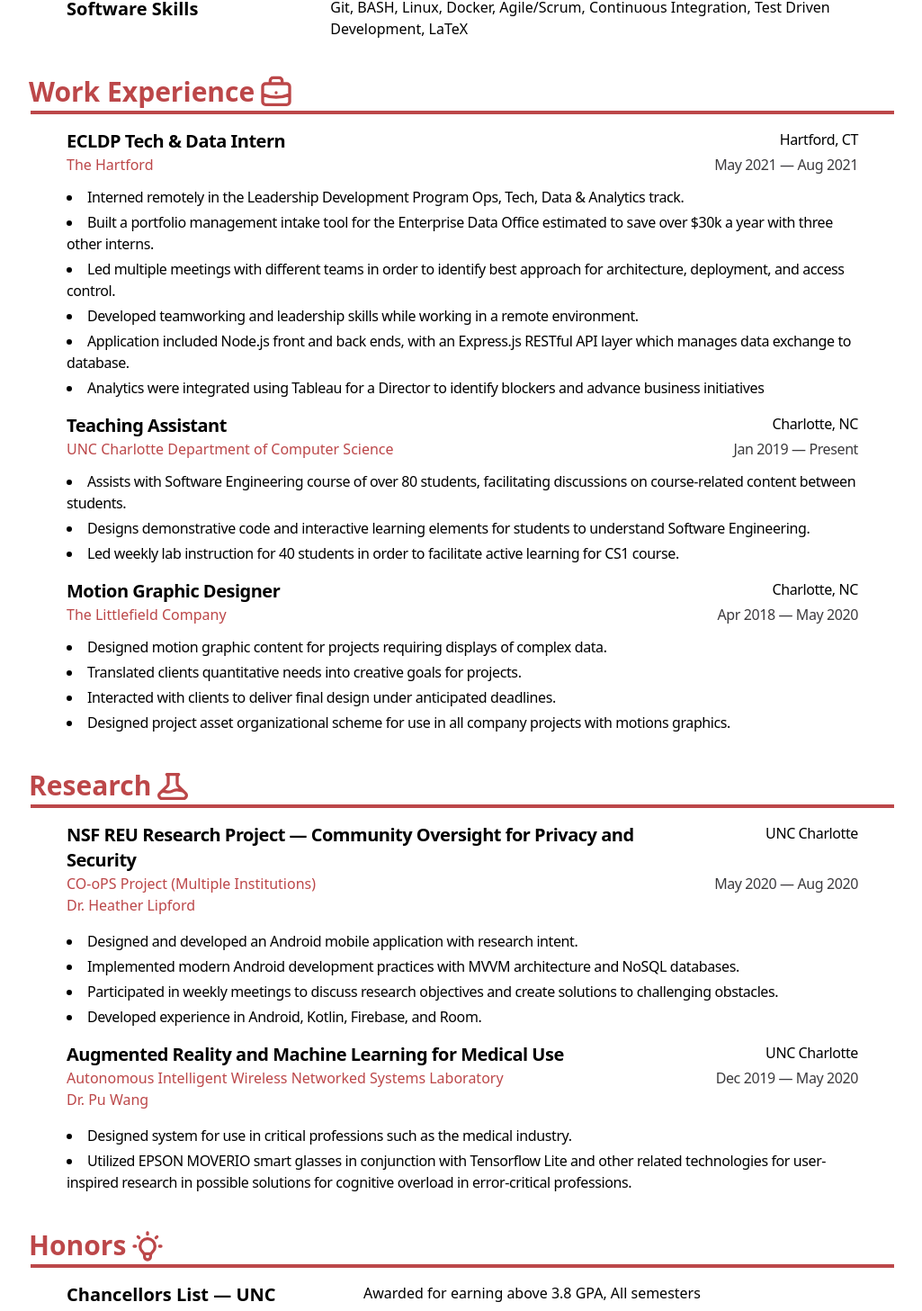
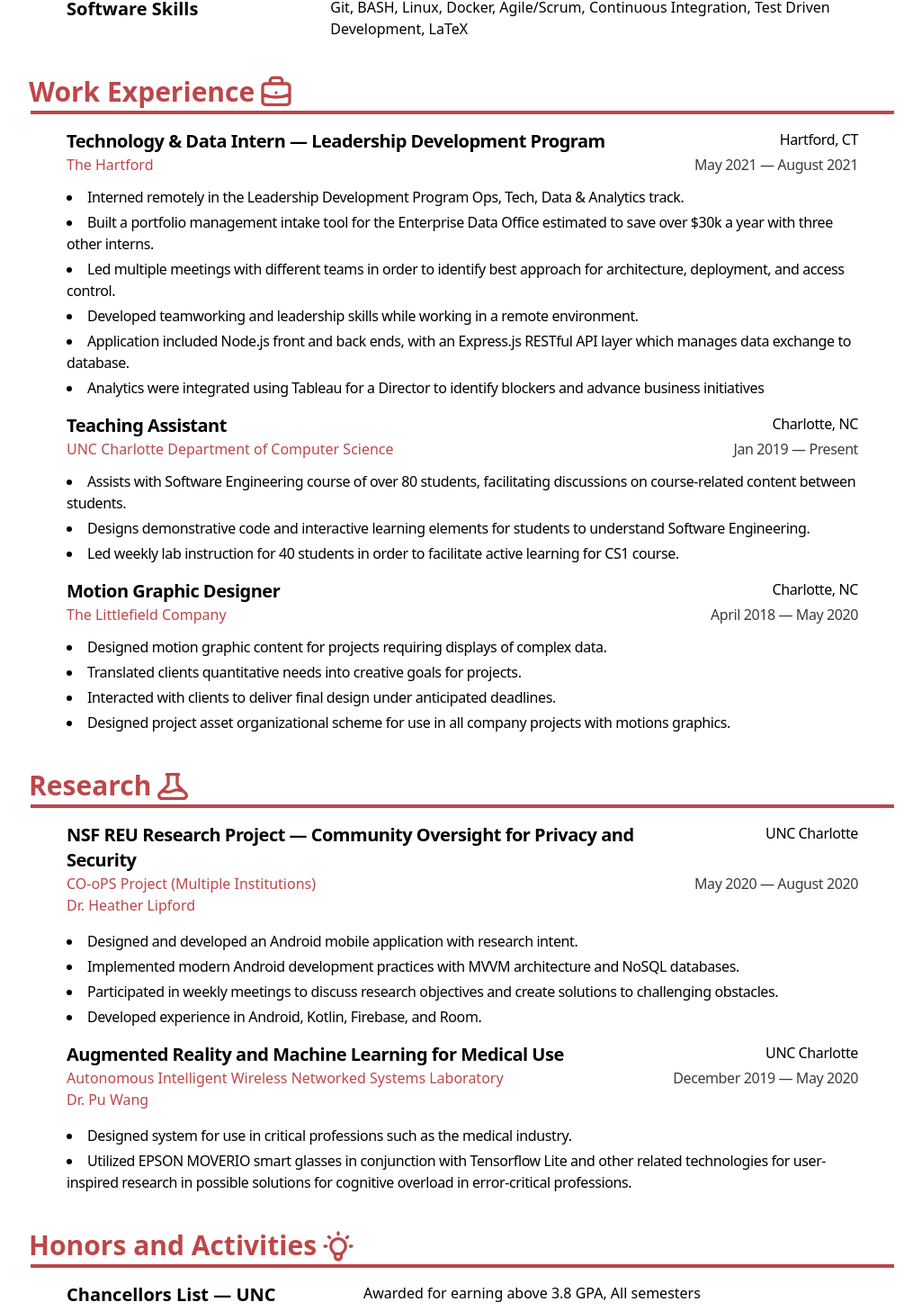
Before and after one commit to nicholasosaka/nosaka.xyz, a Next.js app in the folder web/: page /resume in a window 1280 px wide. Shown: the part 833-2290 px from the top of the page at 90% size, without its empty margins (126-1151 px from the left). Built offline with nearby package versions, Linux system fonts and the light colour scheme; what @tailwindcss/typography would draw is missing.

Commit message:
Update resume

```diff
--- a/web/pages/resume.tsx
+++ b/web/pages/resume.tsx
@@ -59,10 +59,10 @@
                 <SectionDivider svg="/svgs/briefcase.svg" title="Work Experience"/>
                 <div className="lg:w-11/12 md:mx-auto">
                     <Work
-                        title="ECLDP Tech & Data Intern"
+                        title="Technology & Data Intern — Leadership Development Program"
                         employer="The Hartford"
                         location="Hartford, CT"
-                        date="May 2021 — Aug 2021"
+                        date="May 2021 — August 2021"
                         info={[
                             "Interned remotely in the Leadership Development Program Ops, Tech, Data & Analytics track.",
                             "Built a portfolio management intake tool for the Enterprise Data Office estimated to save over $30k a year with three other interns.",
@@ -87,7 +87,7 @@
                         title="Motion Graphic Designer"
                         employer="The Littlefield Company"
                         location="Charlotte, NC"
-                        date="Apr 2018 — May 2020"
+                        date="April 2018 — May 2020"
                         info={[
                             "Designed motion graphic content for projects requiring displays of complex data.",
                             "Translated clients quantitative needs into creative goals for projects.",
@@ -106,7 +106,7 @@
                         lab="CO-oPS Project (Multiple Institutions)"
                         supervisor="Dr. Heather Lipford"
                         location="UNC Charlotte"
-                        date="May 2020 — Aug 2020"
+                        date="May 2020 — August 2020"
                         info={[
                             "Designed and developed an Android mobile application with research intent.",
                             "Implemented modern Android development practices with MVVM architecture and NoSQL databases.",
@@ -119,7 +119,7 @@
                         lab="Autonomous Intelligent Wireless Networked Systems Laboratory"
                         supervisor="Dr. Pu Wang"
                         location="UNC Charlotte"
-                        date="Dec 2019 — May 2020"
+                        date="December 2019 — May 2020"
                         info={[
                             "Designed system for use in critical professions such as the medical industry.",
                             "Utilized EPSON MOVERIO smart glasses in conjunction with Tensorflow Lite and other related technologies for user-inspired research in possible solutions for cognitive overload in error-critical professions."
@@ -127,7 +127,7 @@
                     />
                 </div>
 
-                <SectionDivider svg="/svgs/light-bulb.svg" title="Honors"/>
+                <SectionDivider svg="/svgs/light-bulb.svg" title="Honors and Activities"/>
                 <div className="lg:w-11/12 md:mx-auto">
                     <Honors skills={
                         {
```
Also changed, not shown: 1 other file (tests, documents, lock files or other folders).
